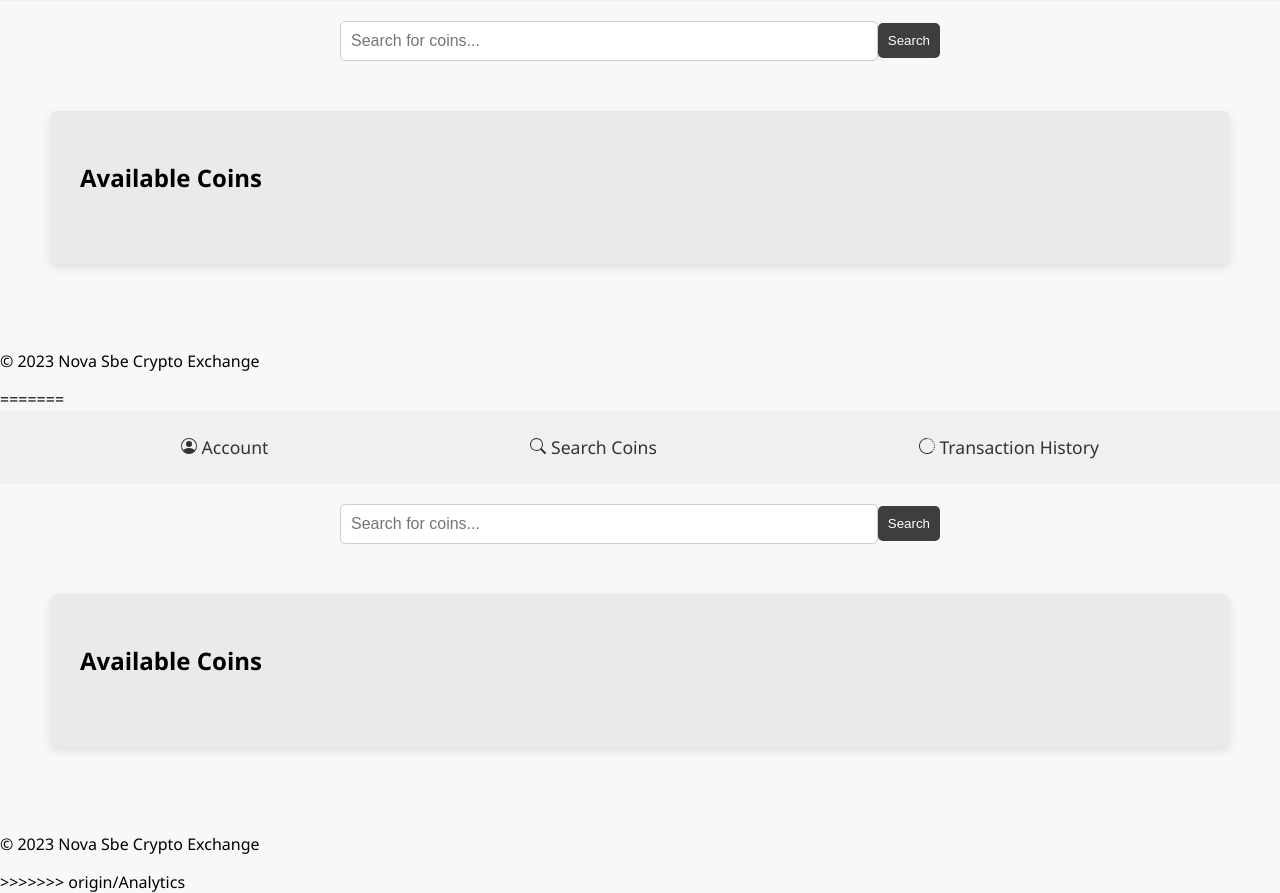
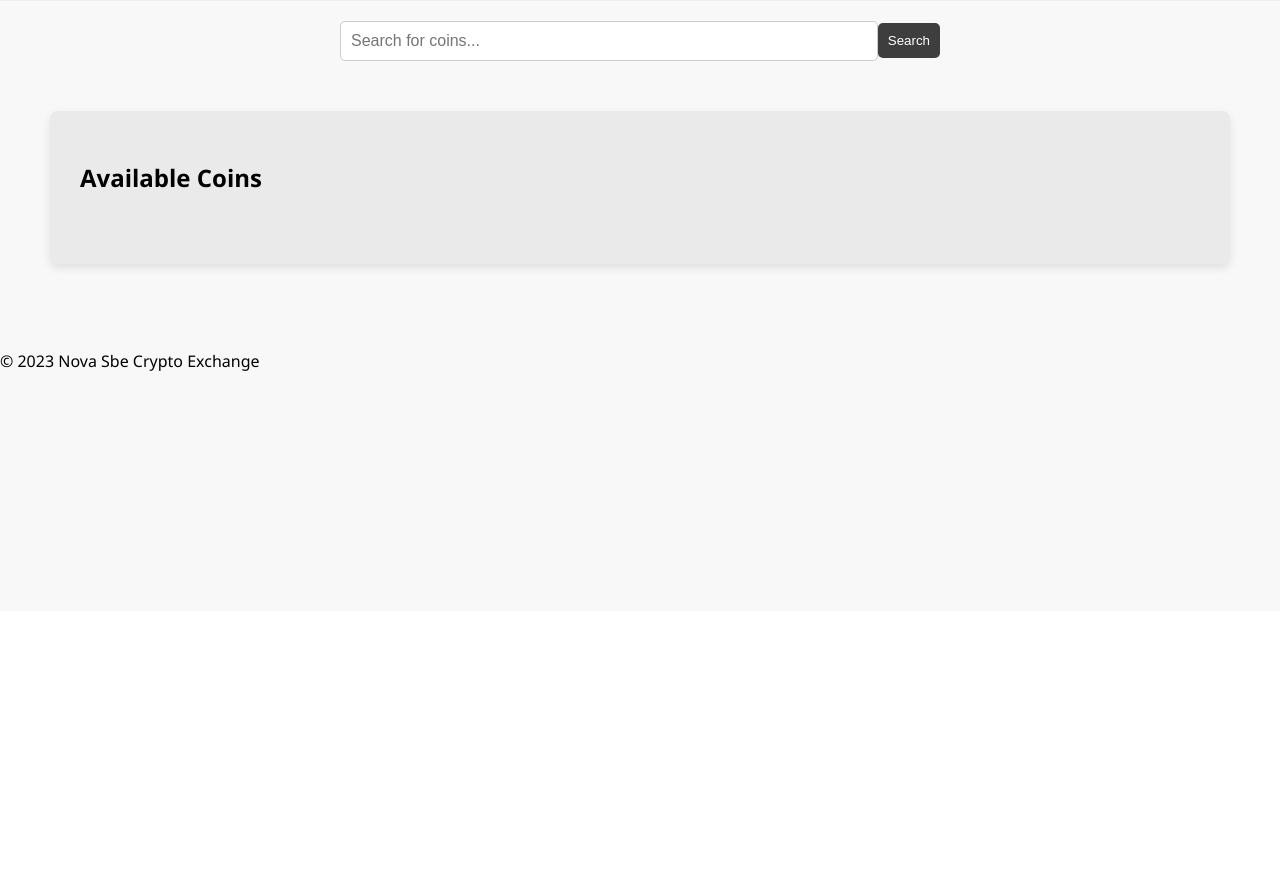
Before and after one commit to victorbjorsvik/NOVA_XCHANGE, a Flask app: page /searchcoins in a window 1280 px wide. Shown: the part 189-1082 px from the top of the page. After the commit the page ends 560 px from the top, so only its background shows below. Run offline with Flask 3, Linux system fonts and the light colour scheme; a user stored in the database is signed in; some libraries are stand-ins or nearby versions.

Commit message:
almost merged

```diff
--- a/finance/templates/searchcoins.html
+++ b/finance/templates/searchcoins.html
@@ -104,12 +104,8 @@
 
   console.log('Event listener attached');
   searchButton.addEventListener('click', async () => {
-<<<<<<< HEAD
     const coinName = searchInput.value.trim().replace(/\s+/g, '-').toLowerCase();
     const coinName_2 = searchInput.value.trim().toLowerCase();
-=======
-        const coinName = searchInput.value.trim().toLowerCase();
->>>>>>> origin/Analytics
     if (coinName) {
       filterTableRows(coinName_2);
       try {
@@ -219,7 +215,7 @@
           </a>
         </div>
       </div>
-<<<<<<< HEAD
+    </div>
     </header>
     <nav class="navigation">
       <a href="/" class="nav-button">
@@ -266,6 +262,10 @@
               style="display: none;">
           </div>
         </form>
+        <div id="analyticsWindow">
+          // dynamically add analytics graphs here -> JUSTIN
+          <!-- Graphs will be added here dynamically -->
+        </div>
       </div>
       <div id="all_coins" class="specific-content">
         <!-- Table of all available coins will be added here dynamically -->
@@ -276,91 +276,4 @@
       <p>&copy; 2023 Nova Sbe Crypto Exchange</p>
     </footer>
   </body>
-=======
-    </div>
-  </header>
-  <nav class="navigation">
-    <a href="/" class="nav-button">
-      <svg xmlns="http://www.w3.org/2000/svg" width="16" height="16" fill="currentColor" class="bi bi-person-circle" viewBox="0 0 16 16">
-        <path d="M11 6a3 3 0 1 1-6 0 3 3 0 0 1 6 0" />
-        <path fill-rule="evenodd" d="M0 8a8 8 0 1 1 16 0A8 8 0 0 1 0 8m8-7a7 7 0 0 0-5.468 11.37C3.242 11.226 4.805 10 8 10s4.757 1.225 5.468 2.37A7 7 0 0 0 8 1" />
-      </svg> Account
-    </a>
-    <a href="/searchcoins" class="nav-button">
-      <svg xmlns="http://www.w3.org/2000/svg" width="16" height="16" fill="currentColor" class="bi bi-search" viewBox="0 0 16 16">
-        <path d="M11.742 10.344a6.5 6.5 0 1 0-1.397 1.398h-.001q.044.06.098.115l3.85 3.85a1 1 0 0 0 1.415-1.414l-3.85-3.85a1 1 0 0 0-.115-.1zM12 6.5a5.5 5.5 0 1 1-11 0 5.5 5.5 0 0 1 11 0" />
-      </svg> Search Coins
-    </a>
-    <a href="/history" class="nav-button">
-      <svg xmlns="http://www.w3.org/2000/svg" width="16" height="16" fill="currentColor" class="bi bi-clock-history" viewBox="0 0 16 16">
-        <path d="M8.515 1.019A7 7 0 0 0 8 1V0a8 8 0 0 1 .589.022zm2.004.45a7 7 0 0 0-.985-.299l.219-.976q.576.129 1.126.342zm1.37.71a7 7 0 0 0-.439-.27l.493-.87a8 8 0 0 1 .979.654l-.615.789a7 7 0 0 0-.418-.302zm1.834 1.79a7 7 0 0 0-.653-.796l.724-.69q.406.429.747.91zm.744 1.352a7 7 0 0 0-.214-.468l.893-.45a8 8 0 0 1 .45 1.088l-.95.313a7 7 0 0 0-.179-.483m.53 2.507a7 7 0 0 0-.1-1.025l.985-.17q.1.58.116 1.17zm-.131 1.538q.05-.254.081-.51l.993.123a8 8 0 0 1-.23 1.155l-.964-.267q.069-.247.12-.501m-.952 2.379q.276-.436.486-.908l.914.405q-.24.54-.555 1.038zm-.964 1.205q.183-.183.35-.378l.758.653a8 8 0 0 1-.401.432z" />
-        <path d="M8 1a7 7 0 1 0 4.95 11.95l.707.707A8.001 8.001 0 1 1 8 0z" />
-      </svg> Transaction History
-    </a>
-  </nav>
-  <main>
-    <div class="wide-search">
-      <input type="text" class="dashboard-input" placeholder="Search for coins..." id="wide-search">
-      <button type="button" class="search-button" id="search-button">Search</button>
-    </div>
-    <div id="container">
-      <!-- Search results and price display will be added here dynamically -->
-    </div>
-    <div id="buy-form" style="display: none;">
-      <form action="/searchcoins" method="post">
-        <div>
-            <input autocomplete="off" id="symbol" name="symbol" placeholder="Enter Coin" type="text">
-        </div>
-        <div>
-            <input autocomplete="off" id="amount" name="amount" placeholder="Amount" type="text">
-        </div>
-        <button type="submit">Buy</button>
-      </form>
-      <div id="analyticsWindow">
-        // dynamically add analytics graphs here -> Justin
-
-
-
-
-
-
-
-
-
-
-
-
-
-
-
-
-
-
-
-
-
-
-
-
-
-
-
-
-
-
-
-
-        <!-- Graphs will be added here dynamically -->
-      </div>
-    </div>
-    <div id="all_coins" class="specific-content">
-      <!-- Table of all available coins will be added here dynamically -->
-    <h2 class="table-title">Available Coins</h2>
-    </div>
-  </main>
-  <footer>
-    <p>&copy; 2023 Nova Sbe Crypto Exchange</p>
-  </footer>
-</body>
->>>>>>> origin/Analytics
 </html>
```
Also changed, not shown: finance/templates/index.html (+2 -30 lines), finance/finance.db, 1 other file.
